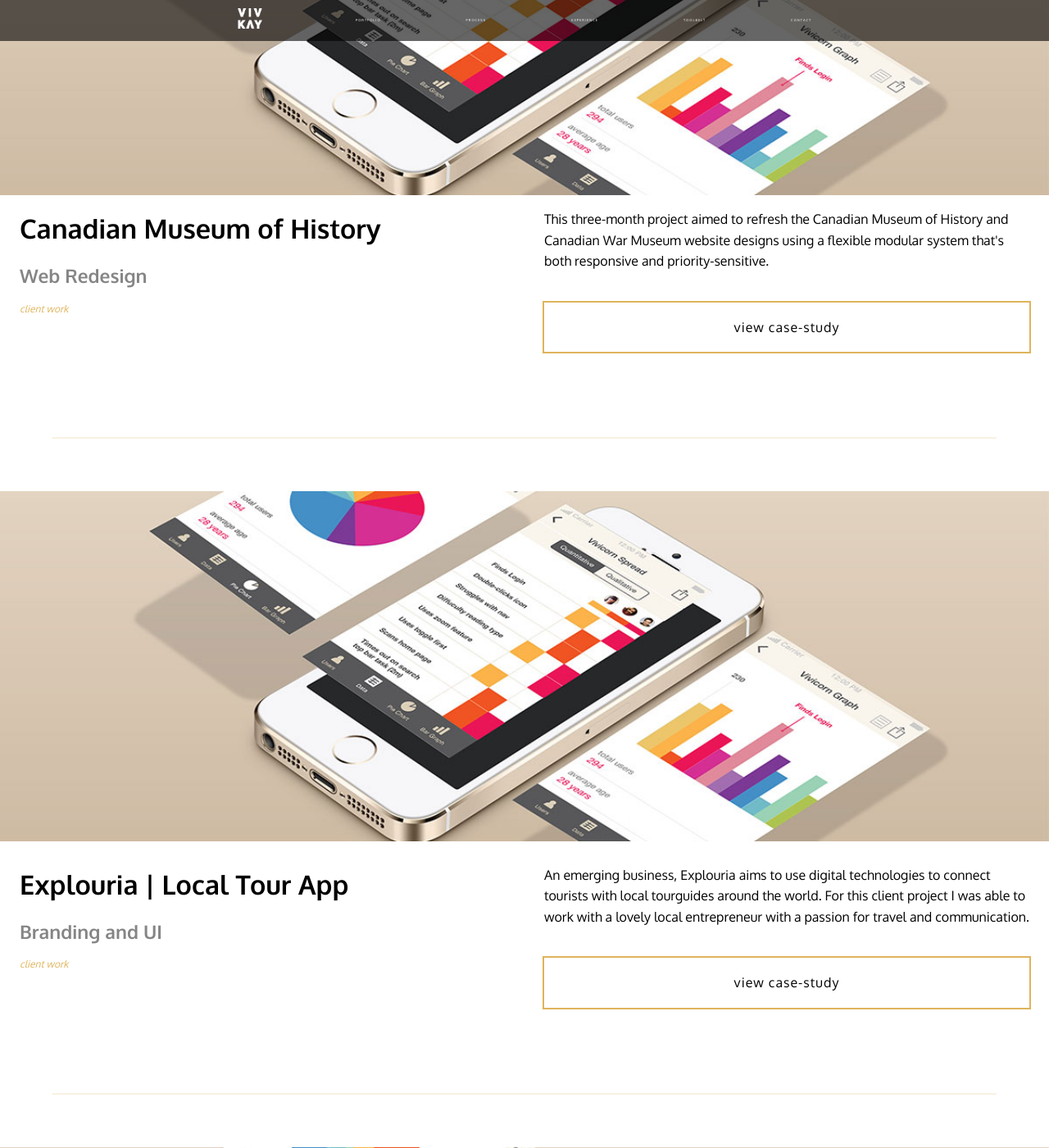
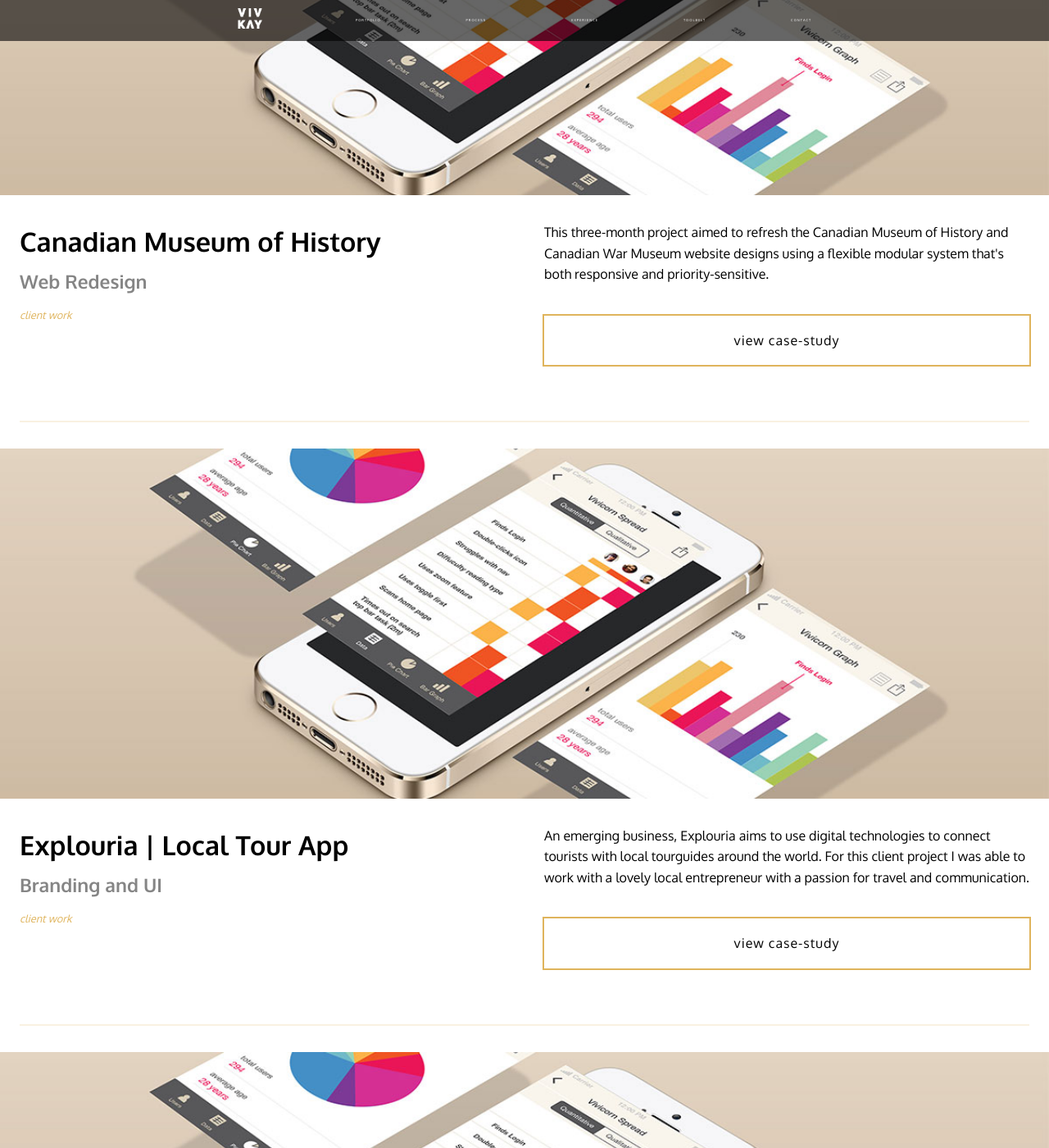
Before and after one commit to vivkay/portfolio-new, a Jekyll site: the page built from index.html, in a window 1280 px wide and 1400 px high, scrolled down 1089 px. Shown: the whole window at 82% size. Built offline with Jekyll 4.4.1, drawn with Linux system fonts in a browser that asks for light colours; Markdown is read by kramdown in place of the engine named in the settings.

Commit message:
fixes spacing

```diff
--- a/css/main.css
+++ b/css/main.css
@@ -36,7 +36,7 @@
 }
 
 a:focus {
-    outline: solid 2px red;
+    outline: solid 2px black;
 }
 
 .skip-links {
@@ -262,11 +262,6 @@
 
 .wrapper-margin {
     margin: 0 5%;
-}
-
-body-wrapper {
-    max-width: 68em;
-    margin: 0, auto;
 }
 
 .quote {
@@ -635,10 +630,7 @@
 }
 
 .divider {
-    text-align: center;
-    border-bottom: 2px solid #F9F1E1;
-    width: 90%;
-    display: block;
+    display: none;
 }
 
 .divider-gold {
@@ -654,7 +646,7 @@
 .note {
     color: #dfb45c;
     font-style: italic;
-    font-size: .75rem;
+    font-size: .8rem;
 }
 
 .full-bleed {
@@ -716,7 +708,6 @@
 
 }
 
-
 /* this is m size */
 @media only screen and (min-width: 38em) {
 
@@ -730,14 +721,13 @@
     }
 
     .hero-content {
-    margin-top: 10%;
+        margin-top: 10%;
     }
 
 
     .hero-title {
         font-size: 2.75em;
         margin-top: 2%;
-
     }
 
     .hero-tag {
@@ -771,12 +761,15 @@
     }
 
     .divider {
-        text-align: center;
+        border: 0;
         border-bottom: 2px solid #F9F1E1;
-        width: 90%;
-        margin-bottom: 4rem;
+        margin-bottom: 2rem;
         display: block;
-        padding: 2rem;
+    }
+
+    .body-wrapper {
+        margin-top: 1rem;
+        margin-bottom: 1rem;
     }
 
 }
--- a/index.html
+++ b/index.html
@@ -18,8 +18,9 @@
 <section class="jump-wrapper">
     <div class="jump-target" id="portfolio"></div>
     <h2 class="section-header">Portfolio</h2>
-    <div class="grid">
-        {% for project in site.categories.portfolio %}
+
+    {% for project in site.categories.portfolio %}
+        <div class="grid">
             <div class="unit unit-xs-1">
                 <ul class="clear">
                     <li class="pf-parent">
@@ -32,8 +33,8 @@
         </div>
         <div class="grid body-wrapper pad-t-1-2 pad-b-1-2">
             <div class="unit unit-s-1 unit-m-1-2 unit-l-1-2 unit-xl-1-2 gutter">
-                <h1 class="zetta"> {{ project.client }} </h1>
-                <h3 class="grey"> {{ project.title }} </h3>
+                <h2 class="zetta push-1-2"> {{ project.client }} </h2>
+                <h3 class="grey push-1"> {{ project.title }} </h3>
                 <p class="note">{{ project.note }}</p>
             </div>
             <div class="unit unit-s-1 unit-m-1-2 unit-l-1-2 unit-xl-1-2 gutter">
@@ -42,9 +43,12 @@
                 <a class="btn-gold-inverse" href="{{ site.baseurl }}/{{ project.link }}">view case-study</a>
                 </div>
             </div>
-            <div class="unit unit-s-1 divider centered"></div>
+        </div>
+        <div class="gutter">
+            <hr class="divider">
+        </div>
     {% endfor %}
-    </div>
+
     <div class="pull-2">
         <a class="btn-gold centered" href="https://www.behance.net/vivkay">see more work on Behance</a>
     </div>
```
